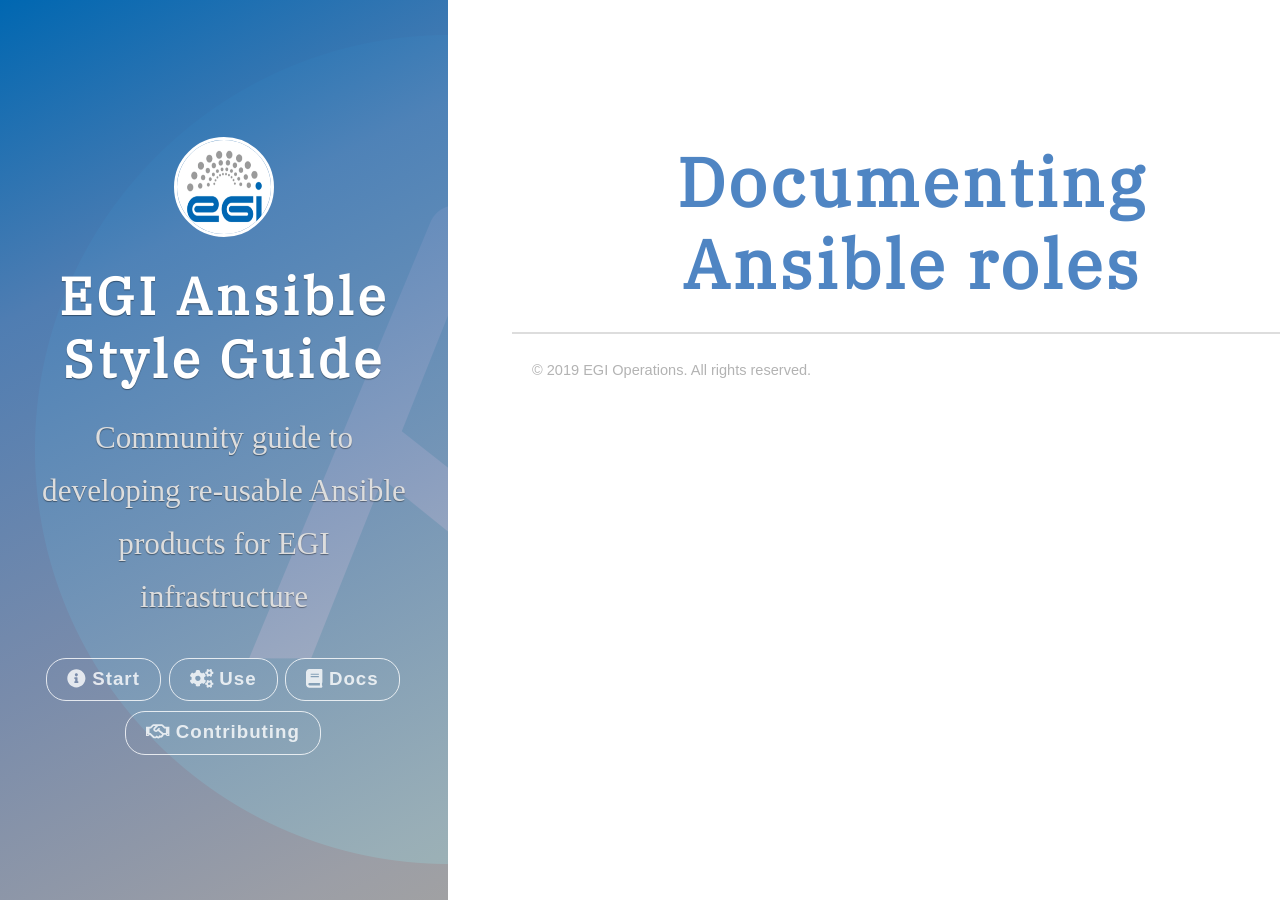
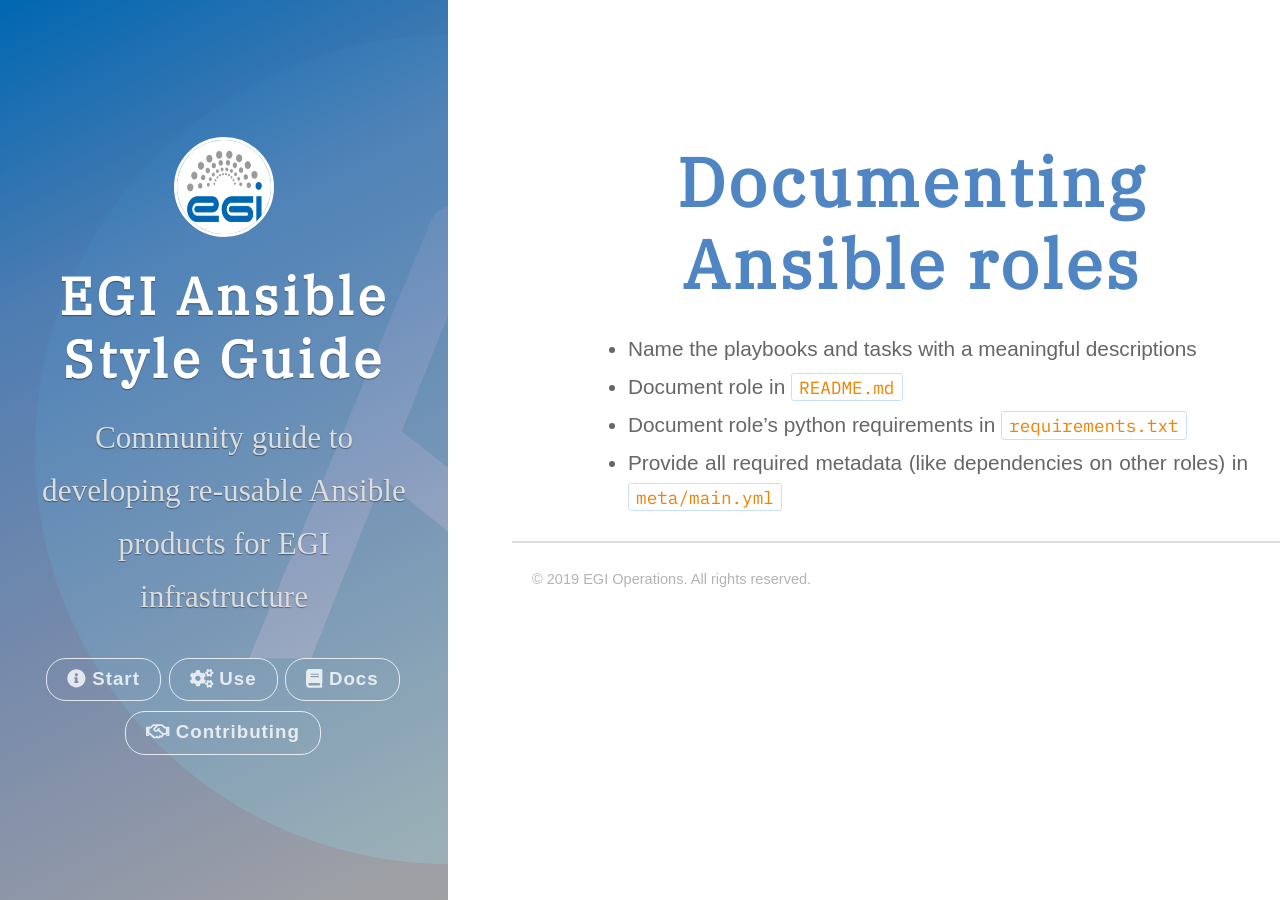
Before and after one commit to EGI-Federation/ansible-style-guide, a Jekyll site: the page built from docs/documenting-roles.md, in a window 1280 px wide. Built offline with Jekyll 4.4.1, drawn with Linux system fonts in a browser that asks for light colours; nearby versions of some CDN libraries; some web fonts are replaced; a script that is not in the unit is left out.

Commit message:
Add some initial guidelines for role documentation

```diff
--- a/docs/documenting-roles.md
+++ b/docs/documenting-roles.md
@@ -4,4 +4,7 @@
 layout: page
 ---
 
-<!-- todo -->
+* Name the playbooks and tasks with a meaningful descriptions
+* Document role in `README.md`
+* Document role's python requirements in `requirements.txt`
+* Provide all required metadata (like dependencies on other roles) in `meta/main.yml`
```
